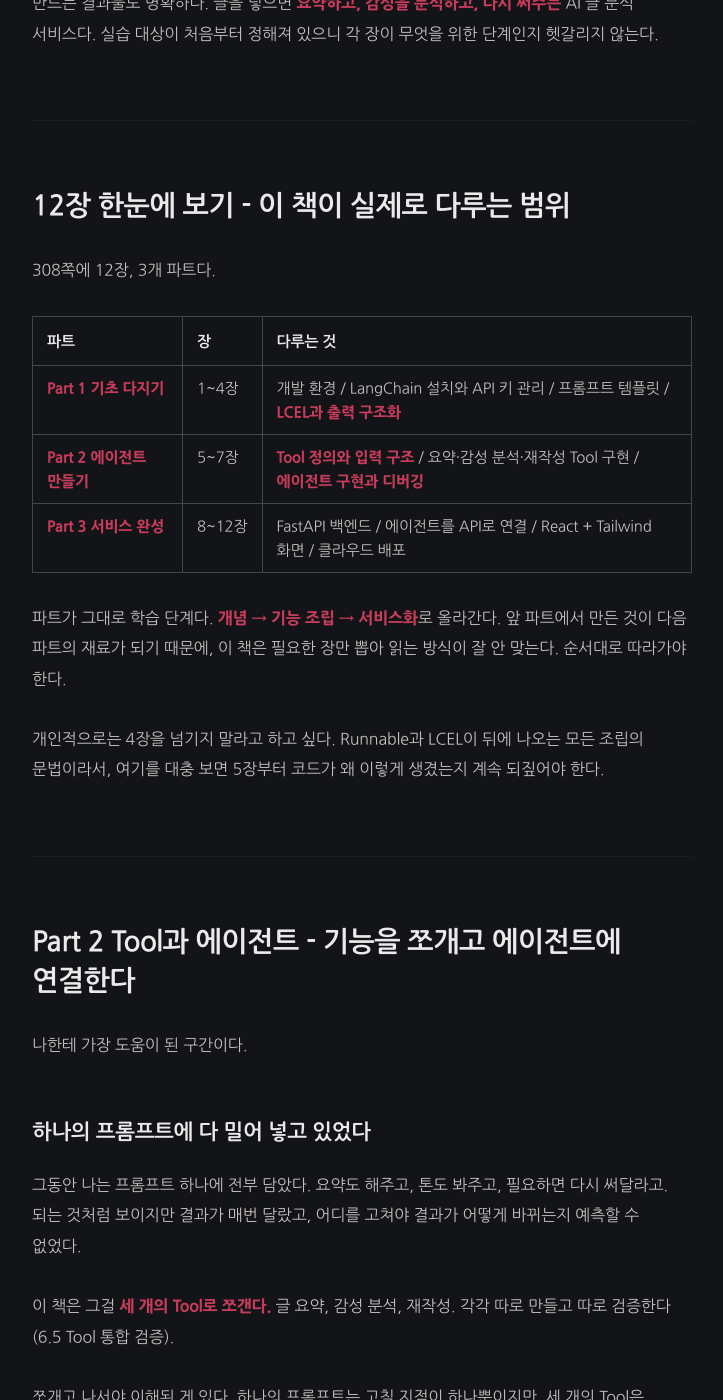
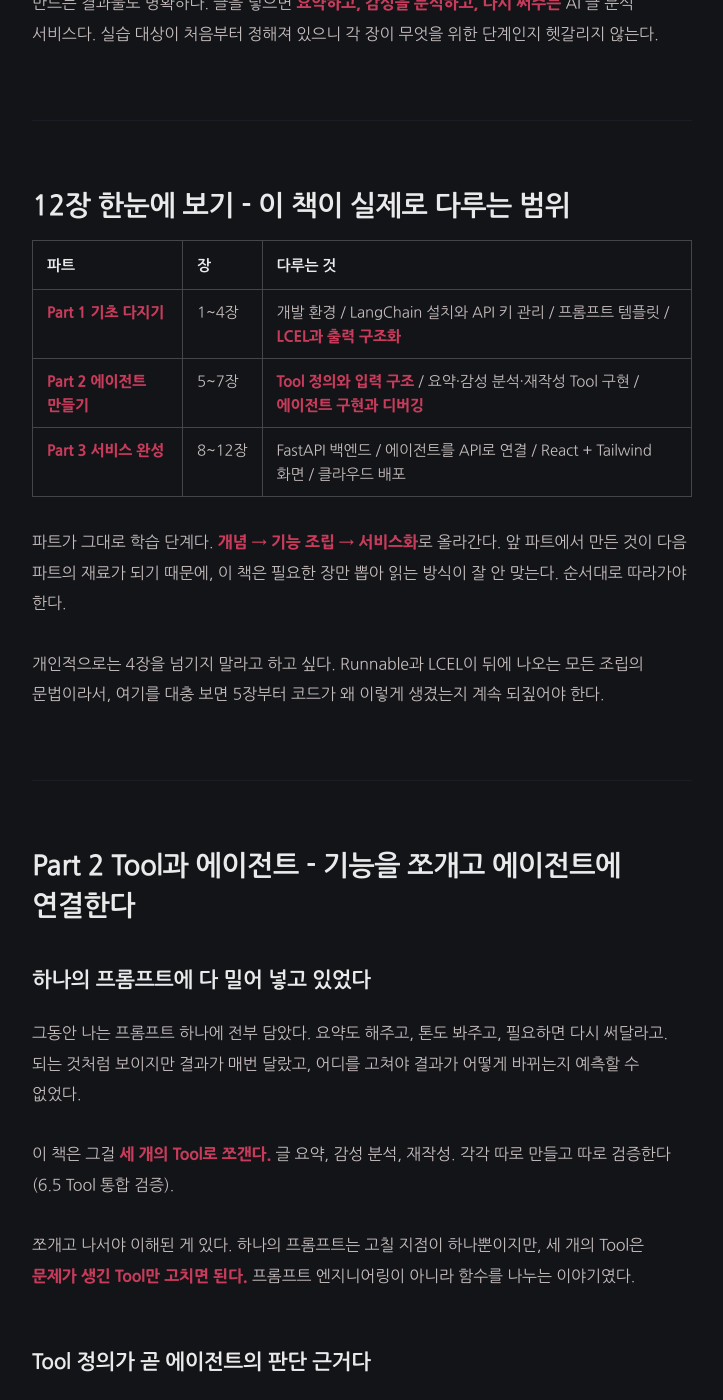
Before and after one commit to LeeJams/LeeJams.github.io, a Jekyll site: the page built from _posts/book/2026-08-31-first-ai-agent-service.md, in a window 1280 px wide and 1400 px high, scrolled down 1942 px. Shown: the whole window, without its empty margins (278-1001 px from the left). Built offline with Jekyll 4.4.1, drawn with Linux system fonts in a browser that asks for light colours; comment, search, counter and statistics services are not loaded.

Commit message:
불필요 정리

```diff
--- a/_posts/book/2026-08-31-first-ai-agent-service.md
+++ b/_posts/book/2026-08-31-first-ai-agent-service.md
@@ -45,13 +45,11 @@ ChatGPT와 Claude는 매일 쓴다. 코드를 짜다가도 쓰고, 글을 다듬
 
 ## 12장 한눈에 보기 - 이 책이 실제로 다루는 범위
 
-308쪽에 12장, 3개 파트다.
-
-| 파트                       | 장      | 다루는 것                                                                       |
-| -------------------------- | ------- | ------------------------------------------------------------------------------- |
-| **Part 1 기초 다지기**     | 1~4장   | 개발 환경 / LangChain 설치와 API 키 관리 / 프롬프트 템플릿 / **LCEL과 출력 구조화** |
-| **Part 2 에이전트 만들기** | 5~7장   | **Tool 정의와 입력 구조** / 요약·감성 분석·재작성 Tool 구현 / **에이전트 구현과 디버깅** |
-| **Part 3 서비스 완성**     | 8~12장  | FastAPI 백엔드 / 에이전트를 API로 연결 / React + Tailwind 화면 / 클라우드 배포   |
+| 파트                       | 장     | 다루는 것                                                                                |
+| -------------------------- | ------ | ---------------------------------------------------------------------------------------- |
+| **Part 1 기초 다지기**     | 1~4장  | 개발 환경 / LangChain 설치와 API 키 관리 / 프롬프트 템플릿 / **LCEL과 출력 구조화**      |
+| **Part 2 에이전트 만들기** | 5~7장  | **Tool 정의와 입력 구조** / 요약·감성 분석·재작성 Tool 구현 / **에이전트 구현과 디버깅** |
+| **Part 3 서비스 완성**     | 8~12장 | FastAPI 백엔드 / 에이전트를 API로 연결 / React + Tailwind 화면 / 클라우드 배포           |
 
 파트가 그대로 학습 단계다. **개념 → 기능 조립 → 서비스화**로 올라간다. 앞 파트에서 만든 것이 다음 파트의 재료가 되기 때문에, 이 책은 필요한 장만 뽑아 읽는 방식이 잘 안 맞는다. 순서대로 따라가야 한다.
 
@@ -60,8 +58,6 @@ ChatGPT와 Claude는 매일 쓴다. 코드를 짜다가도 쓰고, 글을 다듬
 ---
 
 ## Part 2 Tool과 에이전트 - 기능을 쪼개고 에이전트에 연결한다
-
-나한테 가장 도움이 된 구간이다.
 
 ### 하나의 프롬프트에 다 밀어 넣고 있었다
 
@@ -102,8 +98,6 @@ Tool을 흩어놓지 않고 목록으로 관리하는 절(5.5)도 뒤에서 도
 
 ## 이런 분께 추천합니다
 
-읽으면서 두 부류가 떠올랐다.
-
 ### 첫째, LLM을 매일 쓰지만 만들어본 적은 없는 개발자
 
 API를 호출해본 적은 있어도 Tool이 뭔지, 에이전트가 뭘 근거로 움직이는지는 설명하기 어려웠던 경우. 이 책은 그 사이를 **한 프로젝트로 이어서** 보여준다. 개념을 따로 공부하고 조립을 알아서 하라고 미루지 않는다.
```
